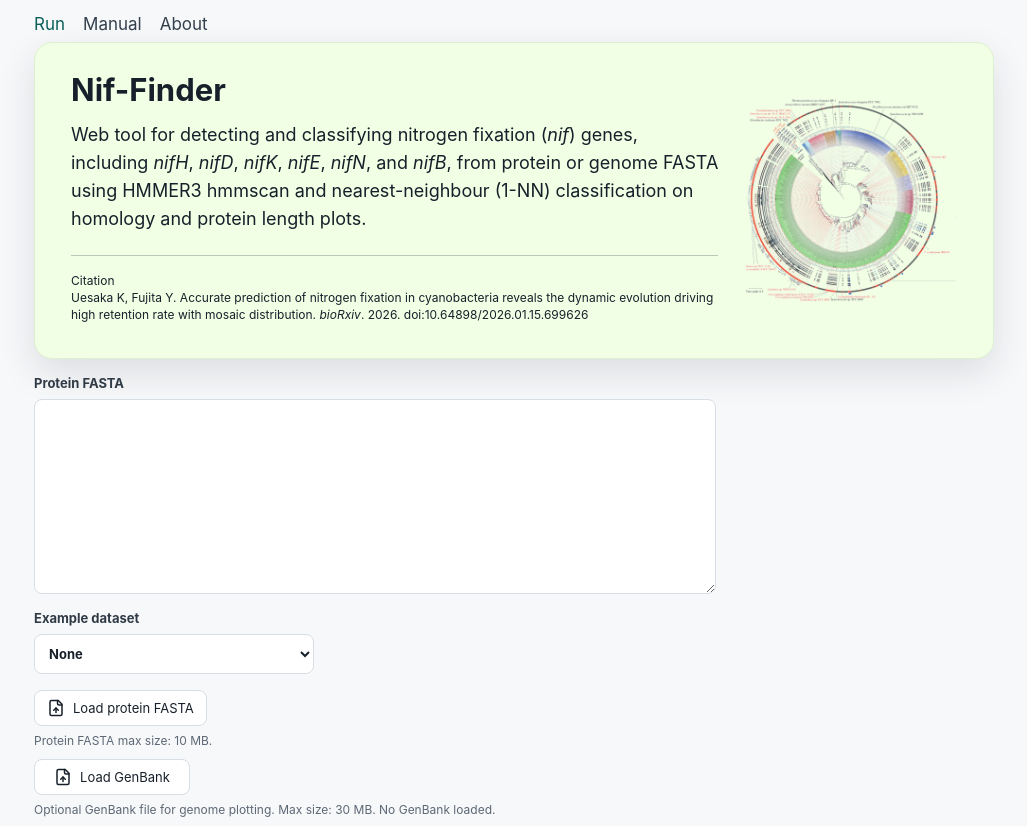
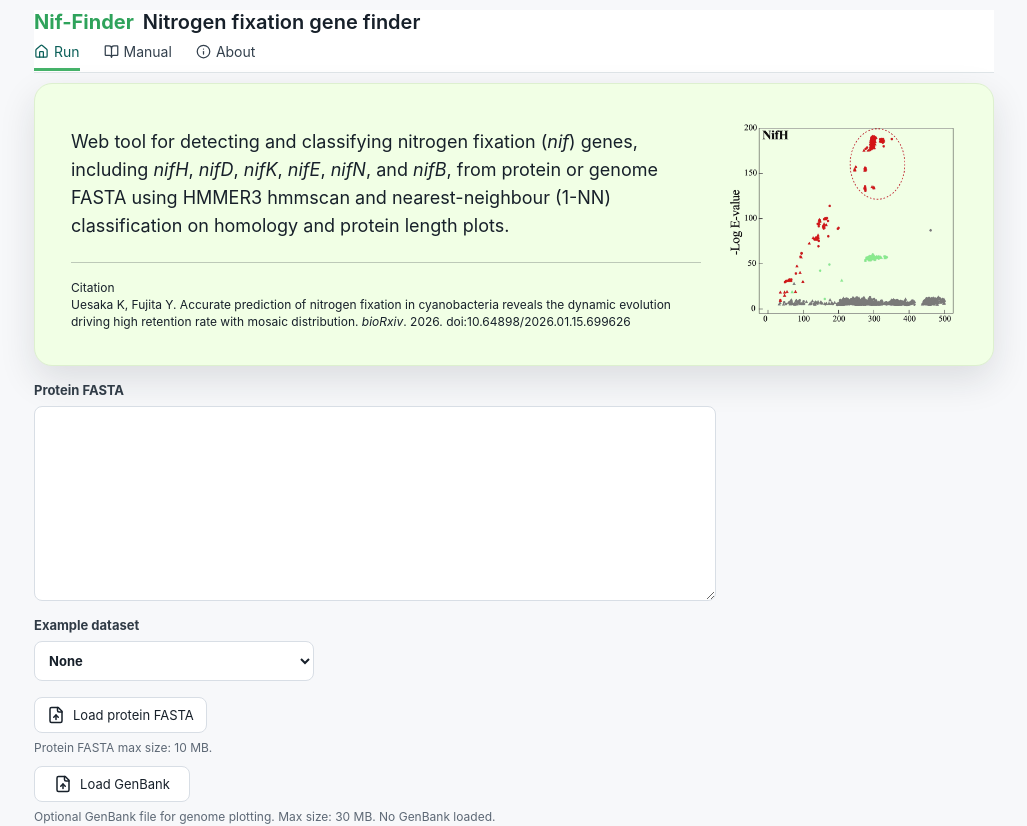
Before and after one commit to kazumaxneo/Nif_finder, a Next.js app in the folder web/: page / in a window 1280 px wide. Shown: the top 826 px of the page, without its empty margins (126-1153 px from the left). Built offline with nearby package versions, Linux system fonts and the light colour scheme.

Commit message:
Update top navigation and banner figure

```diff
--- a/web/app/globals.css
+++ b/web/app/globals.css
@@ -44,7 +44,7 @@ textarea {
   flex-direction: column;
   gap: 8px;
   min-height: 100vh;
-  padding: 12px 18px 34px;
+  padding: 10px 18px 34px;
 }
 
 .sidebar {
@@ -81,10 +81,10 @@ textarea {
 
 .brand-figure {
   flex: 0 0 auto;
-  max-height: 220px;
+  max-height: 240px;
   object-fit: contain;
-  opacity: 0.88;
-  width: clamp(150px, 24%, 235px);
+  opacity: 0.94;
+  width: clamp(170px, 26%, 260px);
 }
 
 .brand h1,
@@ -138,25 +138,61 @@ textarea {
   text-decoration: underline;
 }
 
+.top-menu {
+  background: #ffffff;
+  border-bottom: 1px solid #dfe5e8;
+  display: flex;
+  flex-direction: column;
+  gap: 8px;
+  margin: 0 auto 2px;
+  max-width: 960px;
+  padding: 0 0 1px;
+  width: 100%;
+}
+
+.top-menu-brand-row {
+  align-items: center;
+  display: flex;
+  flex-wrap: wrap;
+  gap: 9px;
+  line-height: 1.1;
+  min-height: 24px;
+}
+
+.top-menu-name {
+  color: #2fa35b;
+  font-size: 20px;
+  font-weight: 700;
+}
+
+.top-menu-title {
+  color: #17202a;
+  font-size: 20px;
+  font-weight: 600;
+}
+
 .top-tabs {
   align-items: center;
   display: flex;
-  gap: 18px;
+  gap: 24px;
   justify-content: flex-start;
-  margin: 0 auto -2px;
-  max-width: 960px;
+  min-height: 29px;
   width: 100%;
 }
 
 .top-tab {
+  align-items: center;
   background: transparent;
   border: 0;
+  border-bottom: 3px solid transparent;
   color: #33404d;
   cursor: pointer;
-  font-size: 17px;
+  display: inline-flex;
+  gap: 5px;
+  font-size: 14px;
   font-weight: 400;
-  min-height: 24px;
-  padding: 0;
+  min-height: 29px;
+  padding: 0 0 7px;
 }
 
 .top-tab:hover {
@@ -165,6 +201,7 @@ textarea {
 
 .top-tab.active {
   color: var(--primary-strong);
+  border-bottom-color: #46b36a;
 }
 
 .field,
--- a/web/app/page.tsx
+++ b/web/app/page.tsx
@@ -1,7 +1,7 @@
 "use client";
 
 import { ChangeEvent, useMemo, useState } from "react";
-import { AlertCircle, Download, FileUp, Play } from "lucide-react";
+import { AlertCircle, BookOpen, Download, FileUp, HomeIcon, Info, Play } from "lucide-react";
 
 type ResultRecord = {
   query: string;
@@ -76,6 +76,16 @@ type ZipEntry = {
 };
 
 type ActiveTab = "run" | "manual" | "about";
+
+const navigationTabs: Array<{
+  id: ActiveTab;
+  label: string;
+  icon: typeof HomeIcon;
+}> = [
+  { id: "run", label: "Run", icon: HomeIcon },
+  { id: "manual", label: "Manual", icon: BookOpen },
+  { id: "about", label: "About", icon: Info },
+];
 
 export default function Home() {
   const [activeTab, setActiveTab] = useState<ActiveTab>("run");
@@ -470,27 +480,29 @@ export default function Home() {
 
   return (
     <main className="workspace">
+      <header className="top-menu">
+        <div className="top-menu-brand-row" aria-label="Nif-Finder site header">
+          <span className="top-menu-name">Nif-Finder</span>
+          <span className="top-menu-title">Nitrogen fixation gene finder</span>
+        </div>
         <nav className="top-tabs" aria-label="Nif-Finder sections">
-        {[
-          ["run", "Run"],
-          ["manual", "Manual"],
-          ["about", "About"],
-        ].map(([id, label]) => (
+          {navigationTabs.map(({ id, label, icon: Icon }) => (
             <button
               key={id}
               className={activeTab === id ? "top-tab active" : "top-tab"}
               type="button"
-            onClick={() => setActiveTab(id as ActiveTab)}
+              onClick={() => setActiveTab(id)}
             >
-            {label}
+              <Icon aria-hidden="true" size={15} strokeWidth={2} />
+              <span>{label}</span>
             </button>
           ))}
         </nav>
+      </header>
 
       <aside className="sidebar">
         <div className="brand">
           <div className="brand-copy">
-            <h1>Nif-Finder</h1>
             <p>
               Web tool for detecting and classifying nitrogen fixation (<em>nif</em>) genes, including <em>nifH</em>,{" "}
               <em>nifD</em>, <em>nifK</em>, <em>nifE</em>, <em>nifN</em>, and <em>nifB</em>, from protein or genome FASTA
@@ -508,7 +520,7 @@ export default function Home() {
               </p>
             </div>
           </div>
-          <img className="brand-figure" src="/nif_phylogeny_transparent.png" alt="" aria-hidden="true" />
+          <img className="brand-figure" src="/nifh_scatter_transparent.png" alt="" aria-hidden="true" />
         </div>
 
         {activeTab === "run" ? (
```
Also changed, not shown: web/public/nifh_scatter_transparent.png (added). Lines whose indentation alone changed are shown as unchanged.
